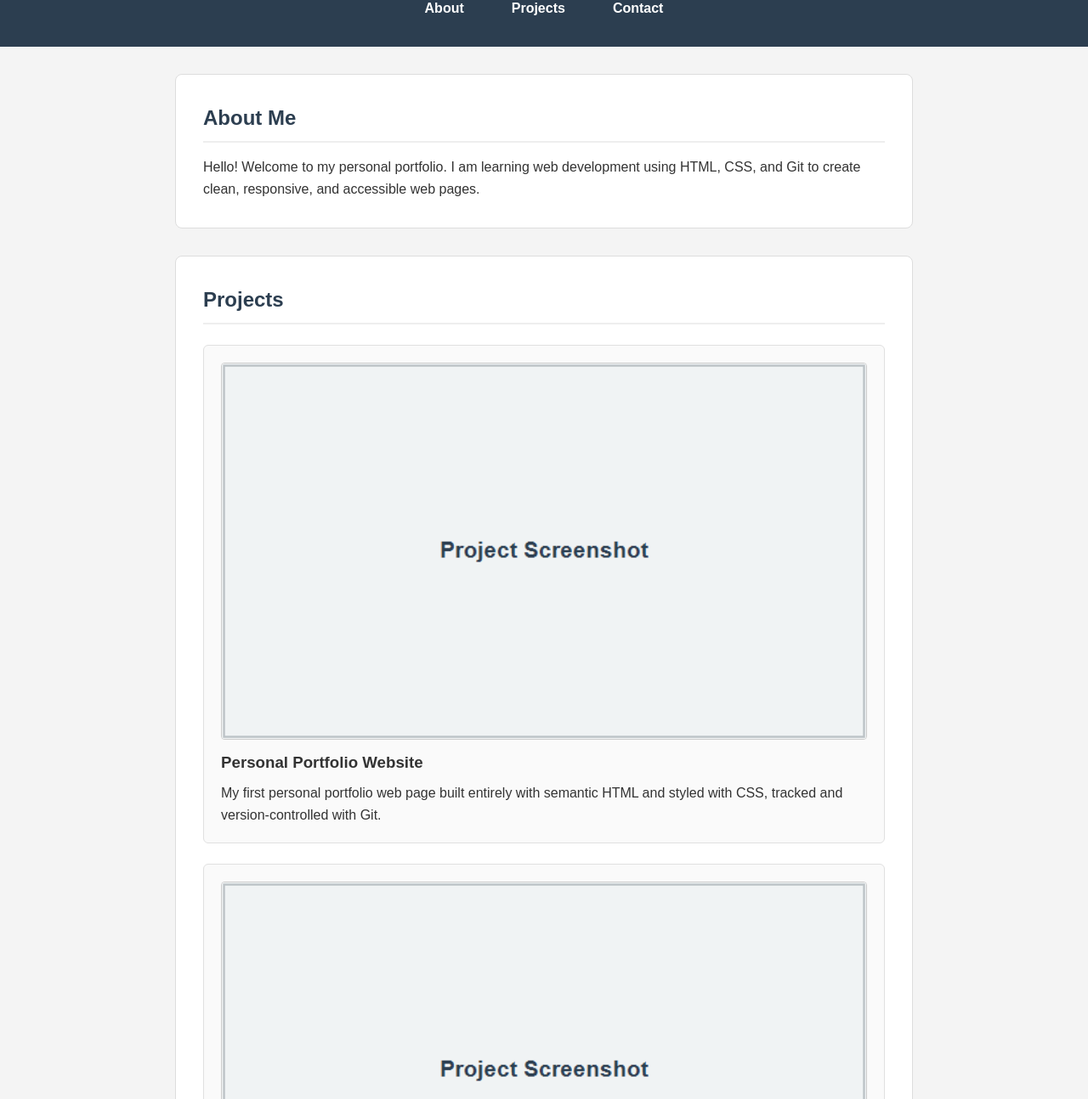
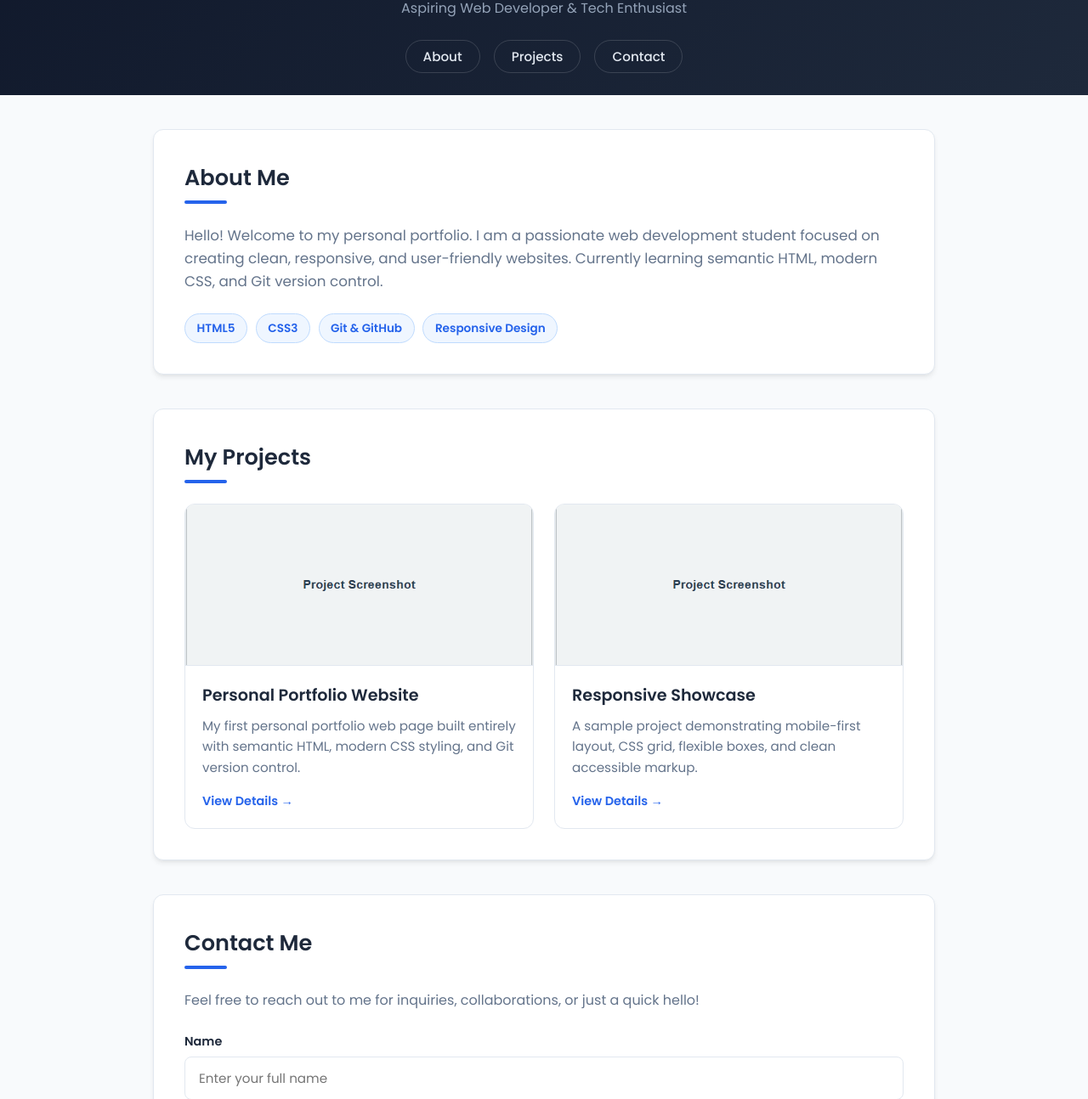
Before and after one commit to np03cs4a250005-create/Full-stack-Workshop-, a plain HTML site: page index.html in a window 1280 px wide. Shown: the part 279-1573 px from the top of the page at 85% size. Drawn offline with Linux system fonts and the light colour scheme.

Commit message:
Added HTML structure and CSS styling for portfolio

```diff
--- a/css/style.css
+++ b/css/style.css
@@ -1,190 +1,345 @@
-/* CSS Reset */
+/* ===================================================
+   1. CSS Reset & Base Variables
+   =================================================== */
 * {
     margin: 0;
     padding: 0;
     box-sizing: border-box;
 }
 
-/* Base Styles */
-body {
-    font-family: Arial, sans-serif;
-    line-height: 1.6;
-    color: #333333;
-    background-color: #f4f4f4;
+:root {
+    --primary: #2563eb;
+    --primary-dark: #1d4ed8;
+    --light-bg: #f8fafc;
+    --card-bg: #ffffff;
+    --text-main: #1e293b;
+    --text-muted: #64748b;
+    --border-color: #e2e8f0;
+    --radius: 12px;
+    --shadow: 0 4px 6px -1px rgba(0, 0, 0, 0.08), 0 2px 4px -2px rgba(0, 0, 0, 0.05);
+    --shadow-hover: 0 10px 15px -3px rgba(0, 0, 0, 0.12), 0 4px 6px -4px rgba(0, 0, 0, 0.08);
+    --transition: all 0.3s ease;
 }
 
-/* Header */
+html {
+    scroll-behavior: smooth;
+}
+
+body {
+    font-family: 'Poppins', Arial, sans-serif;
+    line-height: 1.6;
+    color: var(--text-main);
+    background-color: var(--light-bg);
+}
+
+/* ===================================================
+   2. Header & Profile Photo
+   =================================================== */
 header {
-    background-color: #2c3e50;
+    background: linear-gradient(135deg, #0f172a 0%, #1e293b 100%);
     color: #ffffff;
-    padding: 2rem 1rem;
+    padding: 3rem 1.5rem 2rem;
     text-align: center;
 }
 
 .header-container {
-    max-width: 800px;
+    max-width: 700px;
     margin: 0 auto;
 }
 
 .profile-img {
-    width: 120px;
-    height: 120px;
+    width: 140px;
+    height: 140px;
     border-radius: 50%;
-    border: 3px solid #ffffff;
-    margin-bottom: 1rem;
     object-fit: cover;
-    background-color: #7f8c8d;
+    object-position: top center;
+    border: 4px solid #38bdf8;
+    box-shadow: 0 8px 20px rgba(0, 0, 0, 0.3);
+    margin-bottom: 1.2rem;
+    transition: var(--transition);
 }
 
-/* Navigation Bar */
+.profile-img:hover {
+    transform: scale(1.05);
+    border-color: #60a5fa;
+}
+
+header h1 {
+    font-size: 2.2rem;
+    font-weight: 700;
+    letter-spacing: -0.5px;
+    margin-bottom: 0.3rem;
+}
+
+.tagline {
+    font-size: 1rem;
+    color: #94a3b8;
+    font-weight: 400;
+}
+
+/* ===================================================
+   3. Navigation Bar
+   =================================================== */
 nav {
-    margin-top: 1.5rem;
+    margin-top: 2rem;
 }
 
 nav ul {
     list-style: none;
     display: flex;
     justify-content: center;
+    gap: 1rem;
+}
+
+nav a {
+    color: #e2e8f0;
+    text-decoration: none;
+    font-size: 0.95rem;
+    font-weight: 500;
+    padding: 0.5rem 1.25rem;
+    border-radius: 9999px;
+    border: 1px solid rgba(255, 255, 255, 0.15);
+    transition: var(--transition);
+}
+
+nav a:hover {
+    background-color: var(--primary);
+    border-color: var(--primary);
+    color: #ffffff;
+}
+
+/* ===================================================
+   4. Main Content & Sections
+   =================================================== */
+main {
+    max-width: 960px;
+    margin: 2.5rem auto;
+    padding: 0 1.25rem;
+}
+
+section {
+    background-color: var(--card-bg);
+    margin-bottom: 2.5rem;
+    padding: 2.25rem;
+    border-radius: var(--radius);
+    box-shadow: var(--shadow);
+    border: 1px solid var(--border-color);
+}
+
+.section-title {
+    margin-bottom: 1.5rem;
+}
+
+.section-title h2 {
+    font-size: 1.6rem;
+    font-weight: 600;
+    color: var(--text-main);
+}
+
+.underline {
+    width: 50px;
+    height: 4px;
+    background-color: var(--primary);
+    border-radius: 2px;
+    margin-top: 0.4rem;
+}
+
+/* ===================================================
+   5. About Section
+   =================================================== */
+#about p {
+    color: var(--text-muted);
+    font-size: 1.05rem;
+    margin-bottom: 1.5rem;
+}
+
+.skills-tags {
+    display: flex;
+    flex-wrap: wrap;
+    gap: 0.6rem;
+}
+
+.tag {
+    background-color: #eff6ff;
+    color: var(--primary);
+    font-size: 0.85rem;
+    font-weight: 600;
+    padding: 0.35rem 0.85rem;
+    border-radius: 9999px;
+    border: 1px solid #bfdbfe;
+}
+
+/* ===================================================
+   6. Projects Section (Grid Layout)
+   =================================================== */
+.projects-grid {
+    display: grid;
+    grid-template-columns: repeat(auto-fit, minmax(280px, 1fr));
     gap: 1.5rem;
 }
 
-nav a {
-    color: #ffffff;
-    text-decoration: none;
-    font-weight: bold;
-    padding: 0.5rem 1rem;
-    border-radius: 4px;
-    transition: background-color 0.3s ease, color 0.3s ease;
+.project-card {
+    background-color: #ffffff;
+    border-radius: var(--radius);
+    border: 1px solid var(--border-color);
+    overflow: hidden;
+    transition: var(--transition);
+    display: flex;
+    flex-direction: column;
 }
 
-nav a:hover {
-    background-color: #34495e;
-    color: #1abc9c;
-}
-
-/* Main Content */
-main {
-    max-width: 900px;
-    margin: 2rem auto;
-    padding: 0 1rem;
-}
-
-section {
-    background-color: #ffffff;
-    margin-bottom: 2rem;
-    padding: 2rem;
-    border-radius: 8px;
-    border: 1px solid #dddddd;
-}
-
-h2 {
-    margin-bottom: 1rem;
-    color: #2c3e50;
-    border-bottom: 2px solid #eeeeee;
-    padding-bottom: 0.5rem;
-}
-
-/* Projects Section */
-.project-card {
-    margin-top: 1.5rem;
-    border: 1px solid #e0e0e0;
-    padding: 1.25rem;
-    border-radius: 6px;
-    background-color: #fafafa;
+.project-card:hover {
+    transform: translateY(-6px);
+    box-shadow: var(--shadow-hover);
+    border-color: #cbd5e1;
 }
 
 .project-img {
     width: 100%;
-    max-width: 100%;
-    height: auto;
-    border-radius: 4px;
-    margin-bottom: 0.75rem;
-    border: 1px solid #cccccc;
+    height: 190px;
+    object-fit: cover;
     display: block;
+    border-bottom: 1px solid var(--border-color);
 }
 
-.project-card h3 {
-    color: #333333;
-    margin-bottom: 0.5rem;
+.project-info {
+    padding: 1.25rem;
+    display: flex;
+    flex-direction: column;
+    flex-grow: 1;
 }
 
-/* Contact Form */
-form {
+.project-info h3 {
+    font-size: 1.2rem;
+    font-weight: 600;
+    margin-bottom: 0.5rem;
+    color: var(--text-main);
+}
+
+.project-info p {
+    font-size: 0.95rem;
+    color: var(--text-muted);
+    margin-bottom: 1rem;
+    flex-grow: 1;
+}
+
+.project-link {
+    color: var(--primary);
+    text-decoration: none;
+    font-weight: 600;
+    font-size: 0.9rem;
+    transition: var(--transition);
+}
+
+.project-link:hover {
+    color: var(--primary-dark);
+}
+
+/* ===================================================
+   7. Contact Form
+   =================================================== */
+.contact-desc {
+    color: var(--text-muted);
+    margin-bottom: 1.5rem;
+    font-size: 1rem;
+}
+
+.contact-form {
     display: flex;
     flex-direction: column;
-    gap: 1rem;
+    gap: 1.25rem;
 }
 
 .form-group {
     display: flex;
     flex-direction: column;
-    gap: 0.5rem;
+    gap: 0.4rem;
 }
 
 label {
-    font-weight: bold;
-    color: #333333;
+    font-size: 0.9rem;
+    font-weight: 600;
+    color: var(--text-main);
 }
 
 input[type="text"],
 input[type="email"],
 textarea {
     width: 100%;
-    padding: 0.75rem;
-    border: 1px solid #cccccc;
-    border-radius: 4px;
+    padding: 0.8rem 1rem;
+    font-size: 0.95rem;
     font-family: inherit;
-    font-size: 1rem;
+    border: 1px solid var(--border-color);
+    border-radius: 8px;
+    background-color: #ffffff;
+    color: var(--text-main);
+    transition: var(--transition);
 }
 
 input[type="text"]:focus,
 input[type="email"]:focus,
 textarea:focus {
     outline: none;
-    border-color: #2c3e50;
+    border-color: var(--primary);
+    box-shadow: 0 0 0 3px rgba(37, 99, 235, 0.15);
 }
 
-button[type="submit"] {
+.submit-btn {
     align-self: flex-start;
-    padding: 0.75rem 1.5rem;
-    background-color: #2c3e50;
+    background-color: var(--primary);
     color: #ffffff;
+    font-size: 0.95rem;
+    font-weight: 600;
+    font-family: inherit;
+    padding: 0.8rem 1.8rem;
     border: none;
-    border-radius: 4px;
-    font-size: 1rem;
+    border-radius: 8px;
     cursor: pointer;
-    transition: background-color 0.3s ease;
+    transition: var(--transition);
 }
 
-button[type="submit"]:hover {
-    background-color: #1abc9c;
+.submit-btn:hover {
+    background-color: var(--primary-dark);
+    transform: translateY(-2px);
+    box-shadow: 0 4px 12px rgba(37, 99, 235, 0.3);
 }
 
-/* Footer */
+/* ===================================================
+   8. Footer
+   =================================================== */
 footer {
-    background-color: #2c3e50;
-    color: #ffffff;
+    background: #0f172a;
+    color: #94a3b8;
     text-align: center;
-    padding: 1.5rem;
-    margin-top: 2rem;
+    padding: 1.75rem 1rem;
+    font-size: 0.9rem;
+    margin-top: 3rem;
 }
 
-/* Responsive Media Queries */
-@media (max-width: 600px) {
+/* ===================================================
+   9. Media Queries (Mobile Responsiveness)
+   =================================================== */
+@media (max-width: 650px) {
+    header h1 {
+        font-size: 1.75rem;
+    }
+
+    .profile-img {
+        width: 115px;
+        height: 115px;
+    }
+
     nav ul {
-        flex-direction: column;
+        flex-direction: row;
+        flex-wrap: wrap;
         gap: 0.5rem;
     }
 
-    main {
-        padding: 0 0.5rem;
+    section {
+        padding: 1.5rem;
     }
 
-    section {
-        padding: 1.25rem;
-    }
-
-    button[type="submit"] {
+    .submit-btn {
         width: 100%;
     }
 }
--- a/index.html
+++ b/index.html
@@ -4,16 +4,23 @@
     <meta charset="UTF-8">
     <meta name="viewport" content="width=device-width, initial-scale=1.0">
     <title>Personal Portfolio</title>
+    <!-- Favicon -->
     <link rel="icon" href="favicon.ico">
+    <!-- Google Font: Poppins -->
+    <link rel="preconnect" href="https://fonts.googleapis.com">
+    <link rel="preconnect" href="https://fonts.gstatic.com" crossorigin>
+    <link href="https://fonts.googleapis.com/css2?family=Poppins:wght@300;400;500;600;700&display=swap" rel="stylesheet">
+    <!-- Stylesheet -->
     <link rel="stylesheet" href="css/style.css">
 </head>
 <body>
+
     <!-- Header Section -->
     <header>
         <div class="header-container">
-            <img src="images/profile.png" alt="Profile Photo" class="profile-img">
+            <img src="images/profile.jpg" alt="Profile Photo" class="profile-img">
             <h1>Personal Portfolio</h1>
-            <p>Welcome to my personal portfolio website.</p>
+            <p class="tagline">Aspiring Web Developer &amp; Tech Enthusiast</p>
         </div>
         <!-- Navigation Bar -->
         <nav>
@@ -29,42 +36,75 @@
     <main>
         <!-- About Section -->
         <section id="about">
+            <div class="section-title">
                 <h2>About Me</h2>
-            <p>Hello! Welcome to my personal portfolio. I am learning web development using HTML, CSS, and Git to create clean, responsive, and accessible web pages.</p>
+                <div class="underline"></div>
+            </div>
+            <p>
+                Hello! Welcome to my personal portfolio. I am a passionate web development student focused on creating clean, responsive, and user-friendly websites. Currently learning semantic HTML, modern CSS, and Git version control.
+            </p>
+            <div class="skills-tags">
+                <span class="tag">HTML5</span>
+                <span class="tag">CSS3</span>
+                <span class="tag">Git &amp; GitHub</span>
+                <span class="tag">Responsive Design</span>
+            </div>
         </section>
 
         <!-- Projects Section -->
         <section id="projects">
-            <h2>Projects</h2>
+            <div class="section-title">
+                <h2>My Projects</h2>
+                <div class="underline"></div>
+            </div>
+            <div class="projects-grid">
+                <!-- Project 1 -->
                 <div class="project-card">
                     <img src="images/screenshot.png" alt="Portfolio Website Screenshot" class="project-img">
+                    <div class="project-info">
                         <h3>Personal Portfolio Website</h3>
-                <p>My first personal portfolio web page built entirely with semantic HTML and styled with CSS, tracked and version-controlled with Git.</p>
+                        <p>My first personal portfolio web page built entirely with semantic HTML, modern CSS styling, and Git version control.</p>
+                        <a href="#about" class="project-link">View Details &rarr;</a>
                     </div>
+                </div>
+
+                <!-- Project 2 (Dummy Project) -->
                 <div class="project-card">
                     <img src="images/screenshot.png" alt="Dummy Project Screenshot" class="project-img">
-                <h3>Dummy Project</h3>
-                <p>A sample project demonstrating responsive web design principles and semantic structure.</p>
+                    <div class="project-info">
+                        <h3>Responsive Showcase</h3>
+                        <p>A sample project demonstrating mobile-first layout, CSS grid, flexible boxes, and clean accessible markup.</p>
+                        <a href="#projects" class="project-link">View Details &rarr;</a>
+                    </div>
+                </div>
             </div>
         </section>
 
         <!-- Contact Section -->
         <section id="contact">
-            <h2>Contact</h2>
-            <form action="#" method="post">
+            <div class="section-title">
+                <h2>Contact Me</h2>
+                <div class="underline"></div>
+            </div>
+            <p class="contact-desc">Feel free to reach out to me for inquiries, collaborations, or just a quick hello!</p>
+
+            <form action="#" method="post" class="contact-form">
                 <div class="form-group">
-                    <label for="name">Name:</label>
-                    <input type="text" id="name" name="name" required>
+                    <label for="name">Name</label>
+                    <input type="text" id="name" name="name" placeholder="Enter your full name" required>
                 </div>
+
                 <div class="form-group">
-                    <label for="email">Email:</label>
-                    <input type="email" id="email" name="email" required>
+                    <label for="email">Email</label>
+                    <input type="email" id="email" name="email" placeholder="Enter your email address" required>
                 </div>
+
                 <div class="form-group">
-                    <label for="message">Message:</label>
-                    <textarea id="message" name="message" rows="5" required></textarea>
+                    <label for="message">Message</label>
+                    <textarea id="message" name="message" rows="5" placeholder="Write your message here..." required></textarea>
                 </div>
-                <button type="submit">Submit</button>
+
+                <button type="submit" class="submit-btn">Send Message</button>
             </form>
         </section>
     </main>
@@ -73,5 +113,6 @@
     <footer>
         <p>&copy; 2026 Personal Portfolio. All rights reserved.</p>
     </footer>
+
 </body>
 </html>
```
Also changed, not shown: images/profile.jpg (added). Lines whose indentation alone changed are shown as unchanged.
